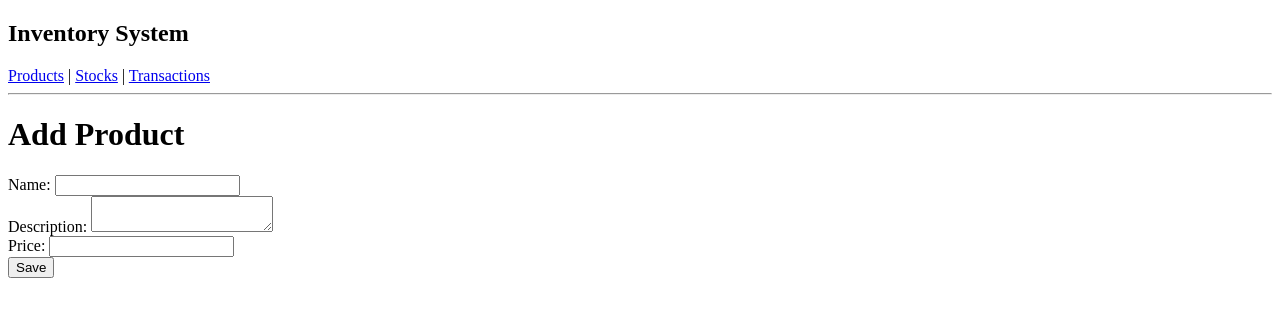
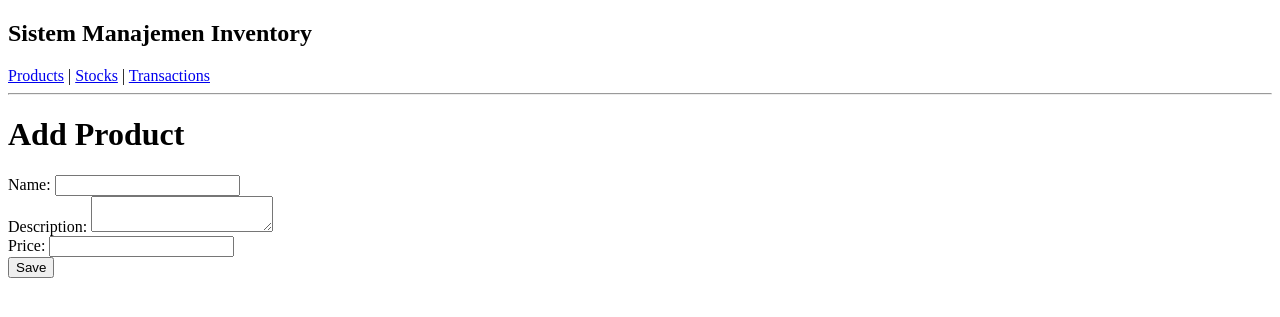
Before and after one commit to renewaldbrilliant-crypto/rekayasa-web, a Laravel app: page /products/create in a window 1280 px wide. Shown: the top 317 px of the page. Run offline with Laravel 9, Linux system fonts and the light colour scheme; tables that the repository leaves empty hold one stand-in row (values such as "Sample post").

Commit message:
feat: memperbarui judul pada master layout

```diff
--- a/resources/views/layout.blade.php
+++ b/resources/views/layout.blade.php
@@ -4,7 +4,7 @@
     <title>Inventory App</title>
 </head>
 <body>
-    <h2>Inventory System</h2>
+    <h2>Sistem Manajemen Inventory</h2>
     <nav>
         <a href="/products">Products</a> |
         <a href="/stocks">Stocks</a> |
```
